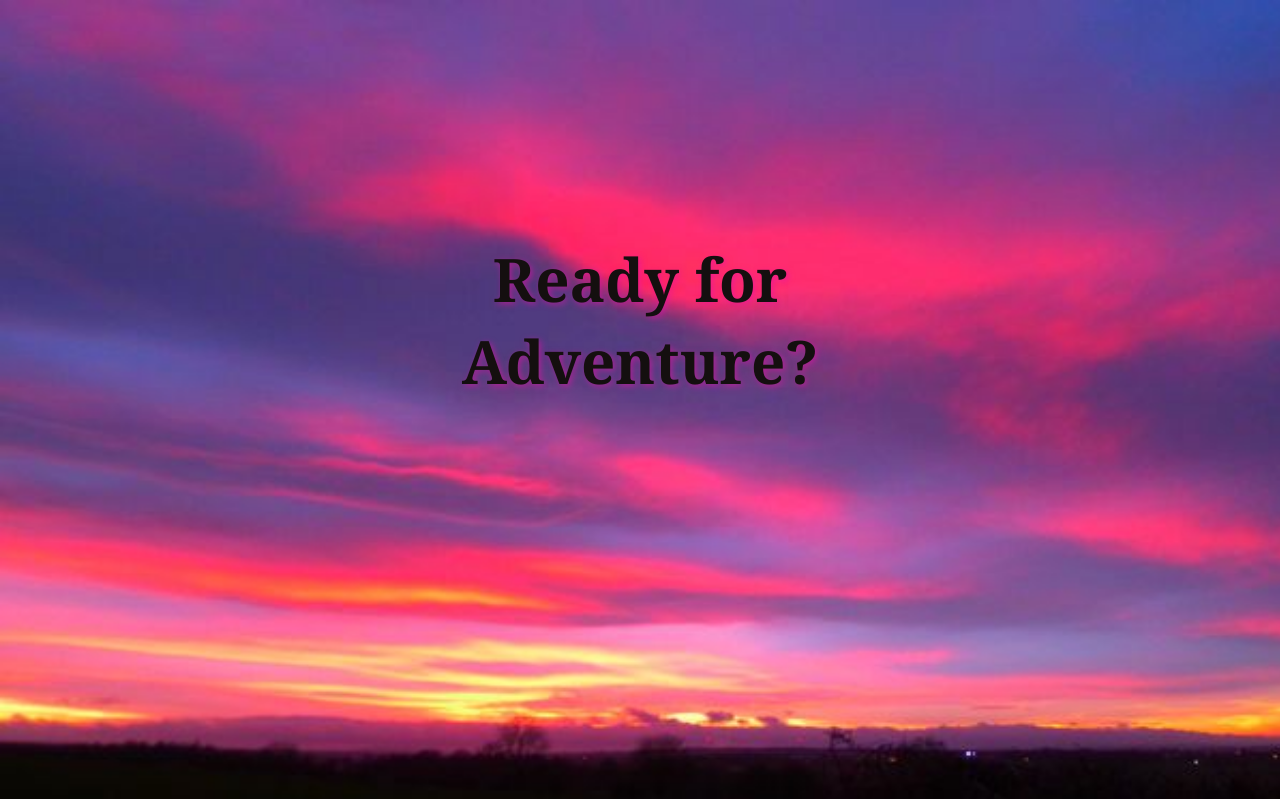
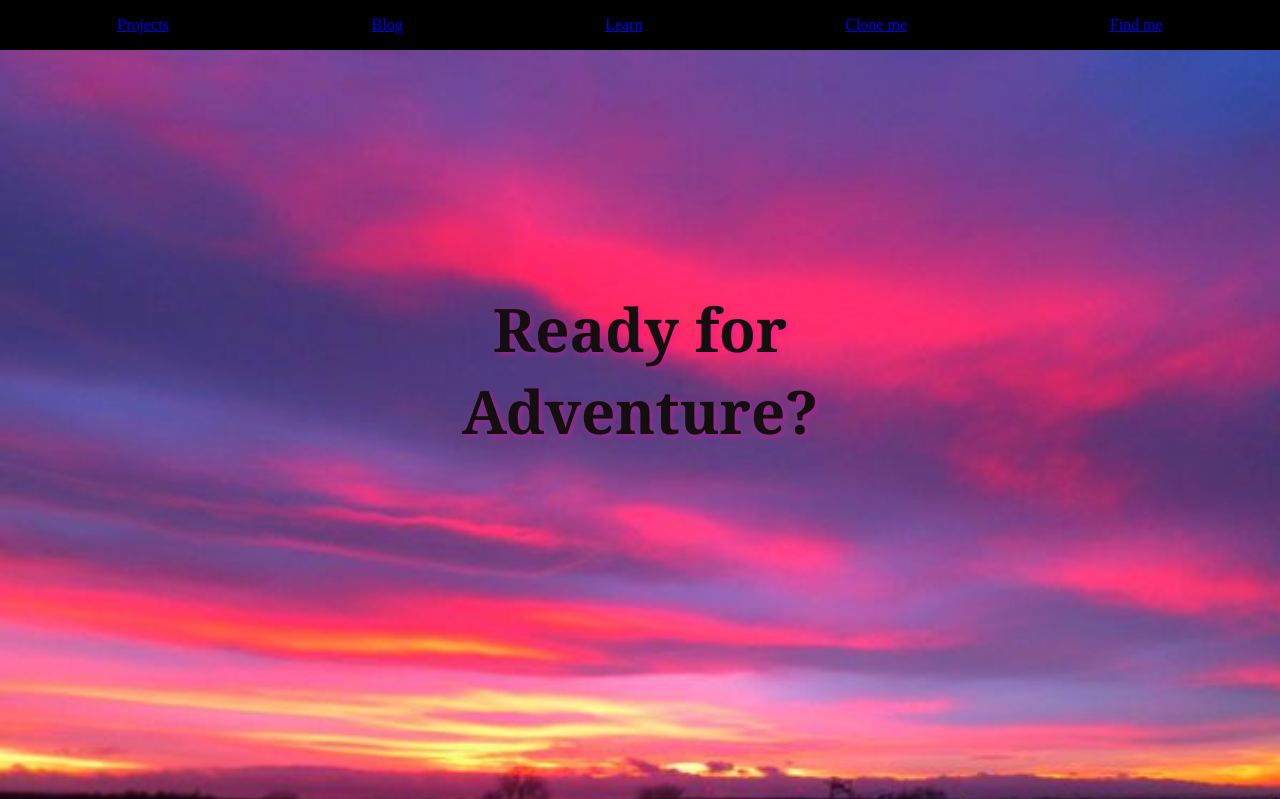
Before and after one commit to Anislikespizza/skibidi, a plain HTML site: page index.html in a window 1280 px wide. Shown: the top 799 px of the page. Drawn offline with Linux system fonts and the light colour scheme; files whose address does not match are found by name.

Commit message:
chagnges

```diff
--- a/css/style.css
+++ b/css/style.css
@@ -37,6 +37,18 @@ header h1 {
   font-style: unset;
   margin: 0px 0 0px 0;
   text-align: center;
+}
+/* Navbar */
+nav {
+  background: #000000;
+  padding: 1rem;
+}
+nav ul {
+  display: flex;
+  justify-content: space-around;
+  list-style: none;
+  margin: 0;
+  padding: 0;
 }
 
 /* Sections */
--- a/index.html
+++ b/index.html
@@ -7,6 +7,16 @@
     <link rel="icon" href="sealbaby.png" type="image/png">
     <link rel="stylesheet" href="./css/style.css?v=2">
 </head>
+ <!-- Navbar -->
+  <nav>
+    <ul>
+      <li><a href="projects.html">Projects</a></li>
+      <li><a href="blog.html">Blog</a></li>
+      <li><a href="#">Learn</a></li>
+      <li><a href="#">Clone me</a></li>
+      <li><a href="contact.html">Find me</a></li>
+    </ul>
+  </nav>
 <body>
     <!-- Header -->
     <header>
```
